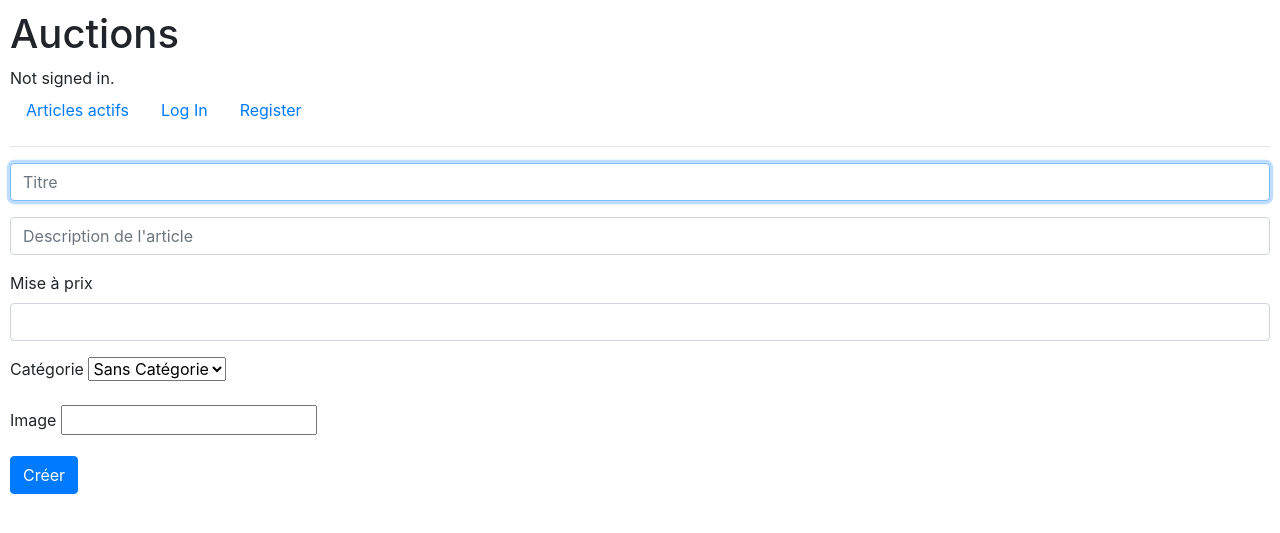
After one commit to DarkCastor111/cs50_commerce, a Django app: page /creer in a window 1280 px wide. The commit adds this page. Shown: the top 533 px of the page. Run offline with Django 3.2, Linux system fonts and the light colour scheme; some libraries are stand-ins or nearby versions.

Commit message:
Version 0.4 creation auction

```diff
--- a/auctions/models.py
+++ b/auctions/models.py
@@ -13,10 +13,11 @@ class Bid(models.Model):
 
 class AuctionListing(models.Model):
     CATEGORIES = {
+        "--" : "Sans Catégorie",
         "MO" : "Mode",
         "JO" : "Jouets",
         "EL" : "Électronique",
-        "MA" : "Maison",
+        "MA" : "Maison"
     }
     titre = models.CharField(max_length=64)
     description = models.CharField(max_length=200)
--- /dev/null
+++ b/auctions/templates/auctions/creer.html
@@ -0,0 +1,38 @@
+{% extends "auctions/layout.html" %}
+
+{% block body %}
+
+{% if message %}
+<div class="alert alert-danger">{{ message }}</div>
+{% endif %}
+
+<form action="{% url 'creer' %}" method="post">
+    {% csrf_token %}
+    <div class="mb-3">
+        <input autofocus class="form-control" type="text" name="form_titre" placeholder="Titre" id="form_titre_id">
+    </div>
+    <div class="mb-3">
+        <input class="form-control" type="text" name="form_desc" placeholder="Description de l'article" id="form_desc_id">
+    </div>
+    <div class="mb-3">
+        <label for="form_map_id" class="form-label">Mise à prix</label>
+        <input class="form-control" type="text" name="form_map" id="form_map_id">
+    </div>
+    <div class="mb-3">
+        <label for="form_cat_id" class="form-label">Catégorie</label>
+        <select name="form_cat" id="form_cat_id">
+            {% for k, v in liste_categories.items %}
+                <option value="{{ k }}">{{ v }}</option>
+            {% endfor %}
+        </select>
+    </div>
+    <div class="mb-3">
+        <label for="form_img_id" class="form-label">Image</label>
+        <input type="url" id="form_img_id" name="form_img" >
+    </div>
+
+    <input class="btn btn-primary" type="submit" value="Créer">
+</form>
+
+
+{% endblock %}
--- a/auctions/templates/auctions/layout.html
+++ b/auctions/templates/auctions/layout.html
@@ -18,9 +18,12 @@
         </div>
         <ul class="nav">
             <li class="nav-item">
-                <a class="nav-link" href="{% url 'index' %}">Active Listings</a>
+                <a class="nav-link" href="{% url 'index' %}">Articles actifs</a>
             </li>
             {% if user.is_authenticated %}
+                <li class="nav-item">
+                    <a class="nav-link" href="{% url 'creer' %}">Ajouter un article</a>
+                </li>
                 <li class="nav-item">
                     <a class="nav-link" href="{% url 'logout' %}">Log Out</a>
                 </li>
--- a/auctions/templates/auctions/login.html
+++ b/auctions/templates/auctions/login.html
@@ -5,7 +5,7 @@
     <h2>Login</h2>
 
     {% if message %}
-        <div>{{ message }}</div>
+    <div class="alert alert-danger">{{ message }}</div>
     {% endif %}
 
     <form action="{% url 'login' %}" method="post">
--- a/auctions/urls.py
+++ b/auctions/urls.py
@@ -6,5 +6,8 @@ urlpatterns = [
     path("", views.index, name="index"),
     path("login", views.login_view, name="login"),
     path("logout", views.logout_view, name="logout"),
-    path("register", views.register, name="register")
+    path("register", views.register, name="register"),
+    path("creer", views.vue_creerArticle, name="creer"),
+
+
 ]
--- a/auctions/views.py
+++ b/auctions/views.py
@@ -4,7 +4,7 @@ from django.http import HttpResponse, HttpResponseRedirect
 from django.shortcuts import render
 from django.urls import reverse
 
-from .models import User
+from .models import User, AuctionListing
 
 
 def index(request):
@@ -61,3 +61,29 @@ def register(request):
         return HttpResponseRedirect(reverse("index"))
     else:
         return render(request, "auctions/register.html")
+
+def vue_creerArticle(request):
+    if request.method == "POST":
+        ttr = request.POST["form_titre"]
+        desc = request.POST["form_desc"]
+        map = request.POST["form_map"]
+        cat = request.POST["form_cat"]
+        img = request.POST["form_img"]
+        # On crée un nouveau AuctionListing
+        try:
+            al = AuctionListing.objects.create(titre = ttr,
+                                               description = desc,
+                                               mise_a_prix = map,
+                                               categorie = cat,
+                                               image_url = img)
+            al.save()
+        except (IntegrityError, ValueError):
+            return render(request, "auctions/creer.html", {
+                "message": "Erreur dans la creation de l'article.",
+                "liste_categories": AuctionListing.CATEGORIES
+            })
+        return HttpResponseRedirect(reverse("index"))
+    else:
+        return render(request, "auctions/creer.html", {
+            "liste_categories": AuctionListing.CATEGORIES
+        })
```
Also changed, not shown: db.sqlite3.
